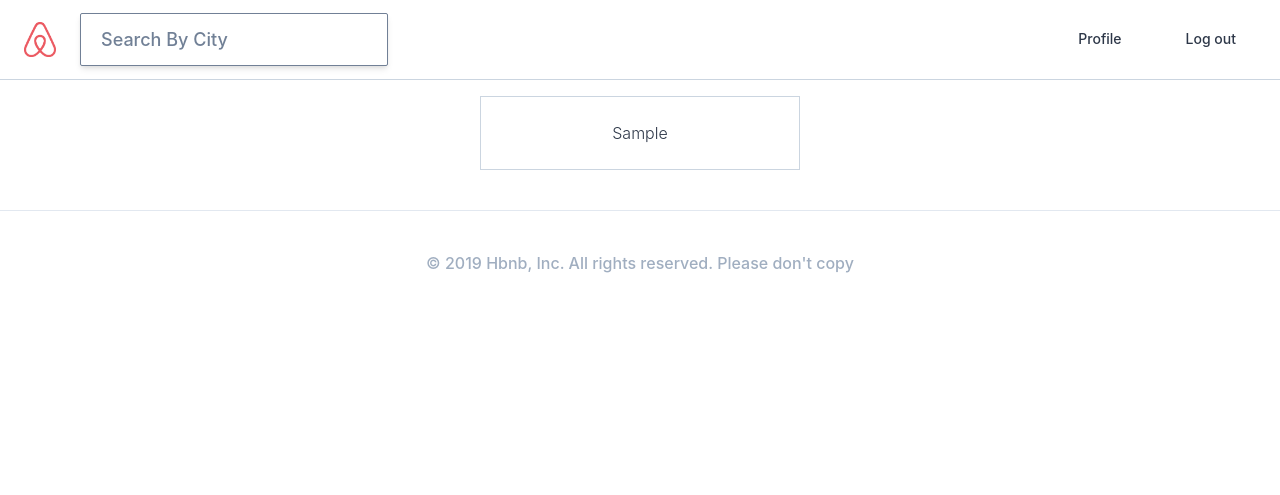
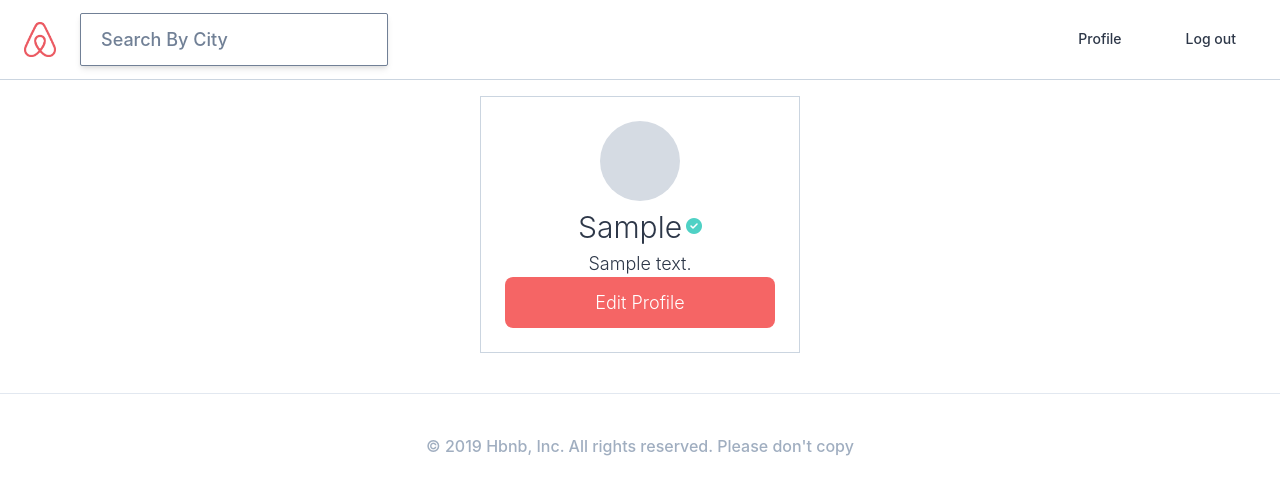
Before and after one commit to vapvin/Airbnb-Cloning, a Django app: page /users/1/ in a window 1280 px wide. Shown: the top 495 px of the page. Run offline with Django 3.2, Linux system fonts and the light colour scheme; a user stored in the database is signed in; tables that the repository leaves empty hold one stand-in row (values such as "Sample post"); grey boxes marked "Sample" are stand-in pictures; some libraries are stand-ins or nearby versions.

Commit message:
This User Profile Styling 1:46

```diff
--- a/assets/scss/style.scss
+++ b/assets/scss/style.scss
@@ -17,6 +17,9 @@
 
 .btn {
   @apply text-center rounded-sm py-5 font-light text-lg w-full;
+  &.btn--small {
+    @apply py-3 rounded-lg;
+  }
 }
 
 input {
--- /dev/null
+++ b/templates/mixins/user_avatar.html
@@ -0,0 +1,7 @@
+{% if user.avatar %}
+<div class="h-20 w-20 rounded-full bg-cover" style="background:url({{user.avatar.url}});">
+{% else %}
+<div class="h-20 w-20 bg-gray-700 rounded-full text-white flex justify-center items-center">
+        <span class="text-3xl">{{user.first_name|first}}</span>
+{% endif %}
+</div>
--- a/templates/users/user_detail.html
+++ b/templates/users/user_detail.html
@@ -1,14 +1,27 @@
 {% extends "base.html" %}
 
 {% block page_title %}
-    Log In
+    {{user_obj.first_name}}'s Profile
 {% endblock page_title %}
 
 {% block content %}
 
     <div class="container lg:w-5/12 md:w-1/2 xl:w-1/4 mx-auto my-10 flex flex-col items-center border p-6 border-gray-400">
 
-        {{user_obj.first_name}}
+        {% include "mixins/user_avatar.html" with user=user_obj %}
+
+        <div class="flex items-center">
+            <span class="text-3xl mt-1">{{user_obj.first_name}}</span>
+
+            {% if user_obj.superhost %}
+                <i class="fas fa-check-circle text-teal-400 ml-1"></i>
+            {% endif %}
+
+        </div>
+
+        <span class="text-lg">{{user.bio}}</span>
+
+        <a href="#" class="btn bg-red-500 btn--small text-white">Edit Profile</a>
 
     </div>
 {% endblock content %}
```
Also changed, not shown: static/css/style.css.
